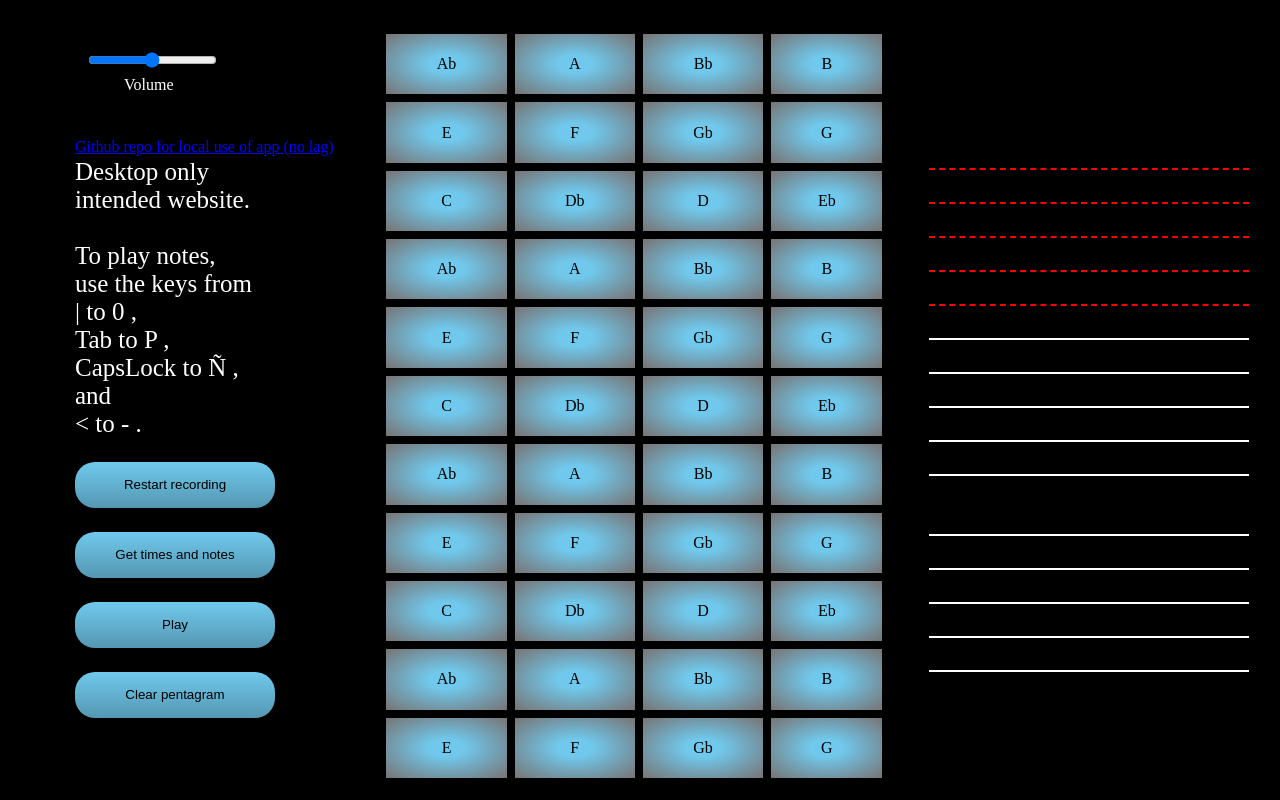
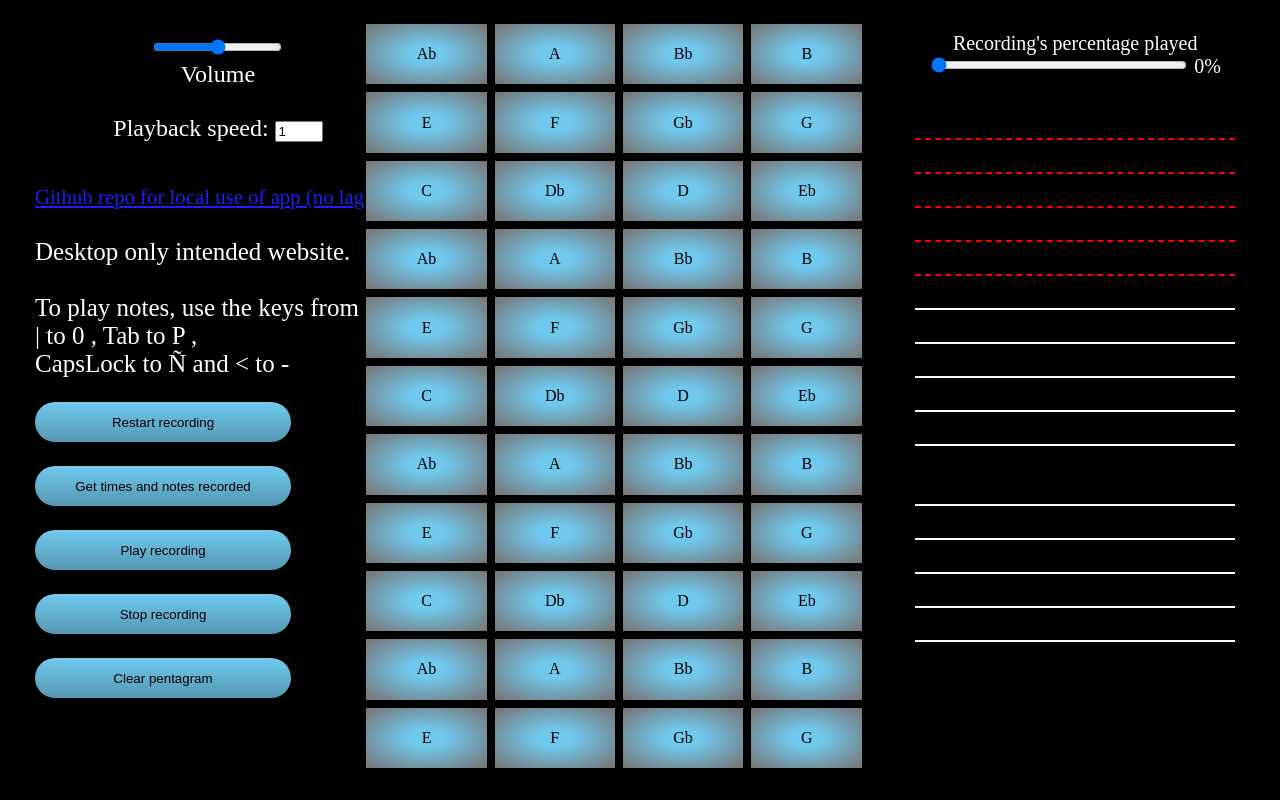
Before and after one commit to lucio-cornejo/desktop-virtual-M3-guitar, a plain HTML site: page index.html in a window 1280 px wide. Drawn offline with Linux system fonts and the light colour scheme.

Commit message:
add playback speed, auto playing progress+stoping

```diff
--- a/index.html
+++ b/index.html
@@ -6,44 +6,46 @@
 </head>
 <body>
   <!--#region menu and notes -->
-  <div style="display: inline-flex;">
+  <section>
     <div class="slide-container">
       <input type="range" min="0" max="1" value="0.5" step="0.1" name="volume" id="volume-control">
       <br><label for="volume-control">Volume</label>
+      <br>
+      <br><label for="playback-speed">Playback speed: </label>
+      <input type="number" id="playback-speed" min="0.1" max="3"
+        placeholder="1" step="0.1" value="1"
+      >
     </div>
 
     <p id="mensaje">
       <a href="https://github.com/lucio-cornejo/desktop-virtual-M3-guitar">
         Github repo for local use of app (no lag)
       </a>
-      <br>
-      Desktop only <br>
-      intended website.
+      <br><br>
+      Desktop only intended website.
       <br><br>
       To play notes,
-      <br>
       use the keys from
       <br>
-      | to 0 ,
+      | to 0 , Tab to P ,
       <br>
-      Tab to P ,
-      <br>
-      CapsLock to Ñ ,
-      <br>
-      and
-      <br>
-      &lt to - .
+      CapsLock to Ñ and &lt to -
       <br>
 
       <button class="automatization" onclick="restartRecording()">Restart recording</button>
       <br>
-      <button class="automatization" onclick=" getTimesAndNotes()">Get times and notes</button>
+      <button class="automatization" onclick=" getTimesAndNotes()">Get times and notes recorded</button>
       <br>
-      <button class="automatization" onclick = "playRecording()">Play</button>
+      <button class="automatization" onclick = "playRecording()">Play recording</button>
+      <br>
+      <button class="automatization" onclick = "stopRecording()">Stop recording</button>
       <br>
       <button class="automatization" onclick = "resetPentagram()">Clear pentagram</button>
     </p>
 
+  </section>
+
+  <article>
     <table>
       <tr>
         <td data-posicion=40>Ab</td>
@@ -115,10 +117,25 @@
             <td data-posicion=3>G</td>
       </tr>
     </table>
+  </article>
 
-  <!-- Musical pentagram -->
+  <aside>
+    <!-- Progress bar -->
+    <div id="progress-zone">
+      <label for="progress">Recording's percentage played</label>
+      <br>
+      <input  type="range" id="progress" list = "tickmarks"
+              min="0" max="99" value="0" step = "1"
+              oninput="this.nextElementSibling.innerText = this.value + '%'"
+      >
+      </input>
+      <span>0%</span>
+    </div>
+    <br><br>
+
+    <!-- Musical pentagram -->
     <div id="pentagram">
-      <p style="margin-bottom: -4.5%; z-index: -1;"> &nbsp; </p>
+      <p style="margin-bottom: -8.5vh; z-index: -1;"> &nbsp; </p>
 
       <hr class="linea-imaginaria-pentagrama" style="visibility: hidden;">
       <hr class="linea-imaginaria-pentagrama">
@@ -141,8 +158,8 @@
       <hr class="linea-real-pentagrama">
       <hr class="linea-real-pentagrama">
     </div>
-  </div>
-  <!--#endregion-->
+  </aside>
+
 
   <!--#region audios -->
   <audio class="notes" preload="auto"><source src="notas/E3.mp3"></source></audio>
--- a/script.js
+++ b/script.js
@@ -135,7 +135,6 @@ document.body.addEventListener(
 
         potentialNewLines.forEach( (linea) => {
           linea.style.width =  currentPentagramWidth + 'px';
-          //   linea.style.width = String(lineas[0].getBoundingClientRect().width + 28)+'px';
         })
       }
     }
@@ -212,7 +211,17 @@ function getTimesAndNotes() {
   console.log(JSON.stringify(notesPlayed));
 };
 
+let stopPlayRecordingFunction = false;
+function stopRecording () {
+  stopPlayRecordingFunction = true;
+}
+
 async function playRecording() {
+  // Reset stop of function (fixes bug
+  // where playRecording needed to be
+  // called twice in order to activate)
+  stopPlayRecordingFunction = false;
+
   // Get times between notes
   let jsTeclas = teclas;
   let jsTimes = tiempos;
@@ -222,15 +231,32 @@ async function playRecording() {
   jsTimes.push(1500);
   console.log(jsTimes);
 
+  // Get time scaling factor picked by user
+  let playbackSpeed = document.querySelector("#playback-speed").value;
+
   // Start note playing simulation
-  for (let i=0; i<jsTeclas.length; i++) {
+  let i = Math.round((jsTeclas.length - 1) * parseInt(progress.value) * 0.01);
+
+  for (i; i < jsTeclas.length; i++) {
+    if (stopPlayRecordingFunction === true) {
+      stopPlayRecordingFunction = false;
+      return ;
+    } else {
       document.body.dispatchEvent(
         new KeyboardEvent('keydown', {'key':jsTeclas[i]} )
         )
-    await sleep(jsTimes[i]);
+      let percentagePlayed =
+      Math.round((i+1) * 100 / jsTeclas.length);
+      progress.value = percentagePlayed;
+      progress.nextElementSibling.innerText =
+      String(percentagePlayed) + '%';
+
+      await sleep(jsTimes[i] / playbackSpeed);
+
       document.body.dispatchEvent(
         new KeyboardEvent('keyup', {'key':jsTeclas[i]} )
       )
+    }
   }
 }
 
--- a/styles.css
+++ b/styles.css
@@ -1,12 +1,74 @@
-/* Attempting to emulate the Ableton Push 2 style */
+/*
+  Attempting to emulate the Ableton Push 2 style
+*/
 
 body {
   margin: 0;
-  padding: 10px 5px 10px 60px;
+  padding: 20px;
   overflow-y: hidden;
   background-color: black;
 }
 
+/* Page components */
+section {
+  position: absolute;
+  top: 2.25vh;
+}
+article {
+  position: absolute;
+  right: 32vw;
+  top: 0;
+}
+aside {
+  top: 4vh;
+  right: 3.5vw;
+  position: absolute;
+}
+
+/*
+  Section
+*/
+/* Message */
+#mensaje {
+  font-size: 25px;
+  color: white;
+  margin: 5vh 3.5vw 0 15px;
+}
+/* Link to Github repository */
+#mensaje a {
+  color: rgb(30, 30, 250);
+  font-size: 1.3rem;
+}
+
+/* Slider styling */
+div.slide-container {
+  color: white;
+  font-size: 1.5rem;
+  text-align: center;
+  margin-top: 2vh;
+  margin-bottom: 2vh;
+}
+
+/* Buttons for automatization functions */
+button:active {
+  color: white !important;
+  background-color: rgba(222, 0, 0, 0.75) !important;
+}
+.automatization {
+  width: 20vw;
+  height: 5vh;
+  border: none;
+  color: black;
+  margin-top: 3vh;
+  background-color: rgb(112, 201, 237);
+  background-image: linear-gradient(to bottom, rgba(0,0,0,0), rgba(0,0,0,0.25));
+  border-radius: 20px;
+}
+
+/*
+  Article
+*/
+/* Pseudo-guitar */
 table {
   width: 40vw;
   height: 95vh;
@@ -16,7 +78,6 @@ table {
   margin-top: 2vh;
   border-spacing: 8px;
 }
-
 td {
   color: black;
   padding: 2px;
@@ -24,65 +85,35 @@ td {
   background-color: rgb(119, 116, 116);
   background-image: radial-gradient(rgb(112, 201, 237) 20%,rgb(119, 116, 116));
 }
-
 .pressed {
   background-color: none;
 }
 
-/* Message */
-#mensaje {
-  font-size: 25px;
+
+/*
+  Aside
+*/
+/* Progress bar */
+#progress-zone {
   color: white;
-  margin: 15vh 3.5vw 0 15px;
+  font-size: 1.25rem;
+  text-align: center;
 }
-/* Link to Github repository */
-#mensaje a {
-  color: blue;
-  font-size: 1rem;
+#progress {
+  width: 20vw;
+}
+input[type="number"] {
+  width: 40px;
 }
 
-/* Slider styling */
-div.slide-container {
-  position: relative;
-  left: 0;
-  margin-top: 5vh;
-}
-#volume-control {
-  left: 2vw;
-  position: absolute;
-}
-.slide-container label {
-  left: 5vw;
-  color: white;
-  margin-top: 1vh;
-  position: absolute;
-}
-
-/* Buttons for automatization functions */
-button:active {
-  color: white;
-  background-color: rgba(222, 0, 0, 0.75);
-}
-.automatization {
-  width: 200px;
-  height: 7%;
-  border: none;
-  color: black;
-  margin-top: 3vh;
-  background-color: rgb(112, 201, 237);
-  background-image: linear-gradient(to bottom, rgba(0,0,0,0), rgba(0,0,0,0.25));
-  border-radius: 20px;
-}
 
 /* Musical pentagram */
 #pentagram {
-  float: right;
+  top: 2vh;
   width: 25vw;
-  margin: 12vh 0 0 3vw;
   position: relative;
   overflow-x: scroll;
 }
-
 .linea-real-pentagrama {
   border: .3vh solid white;
   border-bottom: none;
```
Lines whose indentation alone changed are shown as unchanged.
